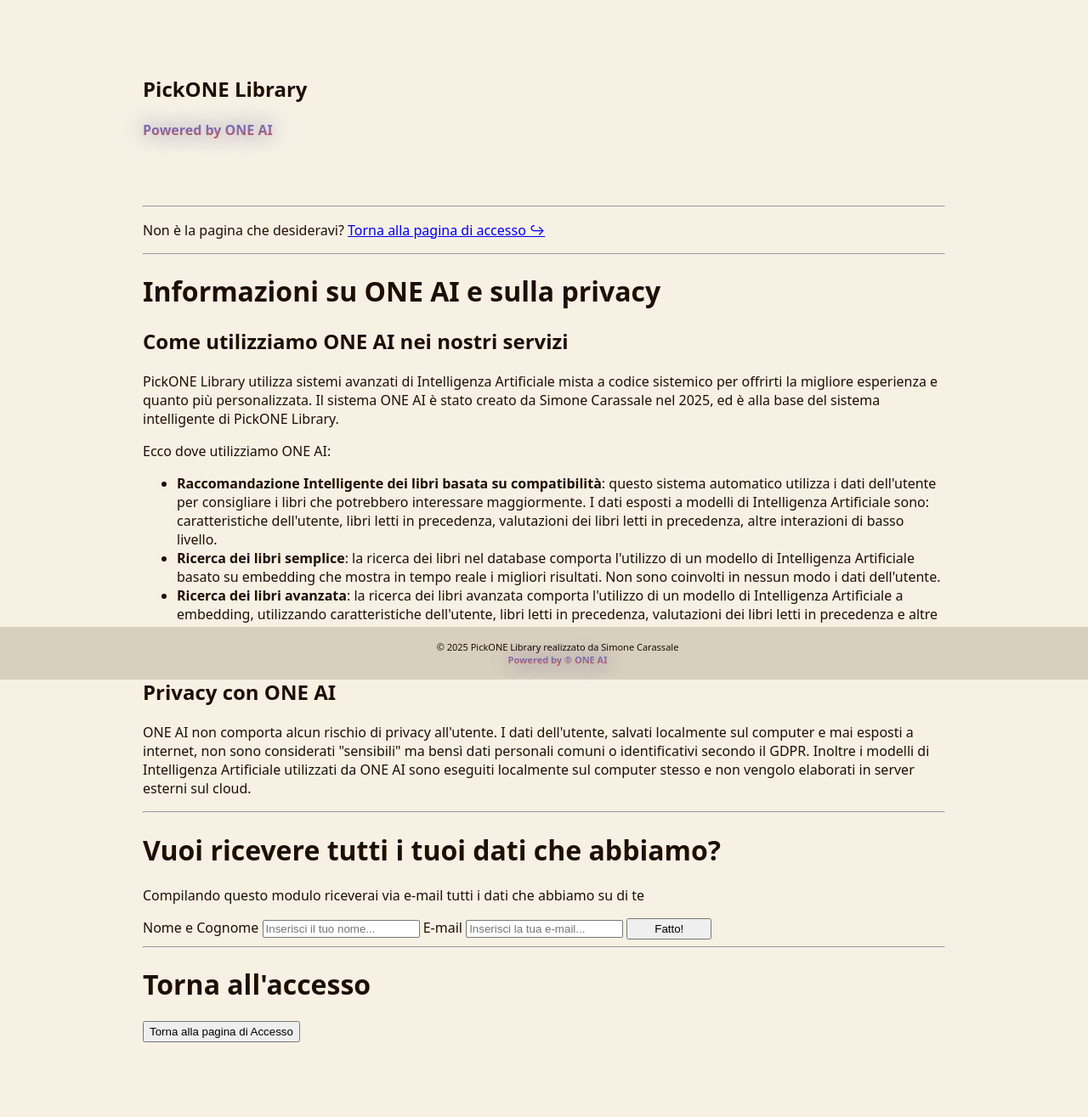
After one commit to Simone-One/PickONE-LIBRARY, a Flask app: page /info in a window 1280 px wide. The commit adds this page. Shown: the whole page at 85% size. Run offline with Flask 3, Linux system fonts and the light colour scheme.

Commit message:
Aggiunte e modifiche del 24/12/25

```diff
--- a/main.py
+++ b/main.py
@@ -1,17 +1,65 @@
 from flask import Flask, render_template, request
+from datetime import date
+import smtplib
+from email.message import EmailMessage
+import os
+
+anno_corrente = str(date.today().year)
 
 app = Flask(__name__)
 
 libri = {"Simone Carassale": {"La Grammatica del Graphic Design": ["74"], "Steve Jobs: una biografia illustrata": ["94"]}}
+NOMI_VALIDI = ["Simone Carassale", "Pietro Mergoni", "Giulia Romano", "Lorenzo Giacché", "Andrea Quercioli", "Alessia Amico", "Simone Metteotti"]
+
+def manda_mail(destinatario, oggetto, testo):
+    try:
+        msg = EmailMessage()
+        msg["From"] = "simone.carassale@gmail.com"
+        msg["To"] = destinatario
+        msg["Subject"] = oggetto
+        msg.set_content(testo)
+
+        with smtplib.SMTP_SSL("smtp.gmail.com", 465) as smtp:
+            smtp.login("simone.carassale@gmail.com", "egzzgiqlpyqouffb")
+            smtp.send_message(msg)
+    except Exception as e:
+        return e
 
 @app.route('/')
 def home():
-    return render_template('home.html')
+    return render_template('home.html', anno_corrente=anno_corrente)
 
 @app.route('/home', methods=['POST'])
 def verify_user():
     name = request.form['name']
+    #PROTOCOLLO DI VERIFICA UTENTE; passaggio alla pagina sucessiva
+    if name in NOMI_VALIDI:
+        #ACCESSO CONSENTITO
+        return render_template('index.html', name=name, libri=libri, anno_corrente=anno_corrente)
+    else:
+        #ACCESSO NON CONSENTITO; ritorno home con errore
+        return render_template('home.html', errore="Nome non valido. Seleziona un nome dalla lista.", anno_corrente=anno_corrente)
 
-    return render_template('index.html', name=name, libri=libri)
+@app.route('/infodati', methods=['POST'])
+def dati():
+    e = None
+    name = request.form['name']
+    email = request.form['email']
+
+    if name in NOMI_VALIDI:
+        informazioni = "Simone Carassale, 3E, altre informazioni"
+        oggetto = "PickONE Library PRIVACY"
+        format_email = f"Ciao {name},\ncome richiesto, ecco tutte le informazioni che PickONE Library ha su di te.\n\n-------------\nINFORMAZIONI: {informazioni}\n-------------\n\nCordiali Saluti,\n© PickONE Library"
+        e = manda_mail(email, oggetto, format_email)
+        if e:
+            return render_template('info.html', errore="Non è stato possibile inviare l'e-mail. Riprova più tardi.", anno_corrente=anno_corrente)
+        else:
+            return render_template('info.html', errore="E-mail inviata correttamente! Controlla la casella di posta.", anno_corrente=anno_corrente)
+    else:
+        return render_template('info.html', errore="Nome non valido. Seleziona un nome dalla lista.", anno_corrente=anno_corrente)
+
+@app.route('/info')
+def info_oneai():
+    return render_template('info.html', anno_corrente=anno_corrente)
 
 app.run(debug=True)
--- a/static/css/style.css
+++ b/static/css/style.css
@@ -13,7 +13,7 @@ h4 {
     display: flex;
 }
 .spazio {
-    padding: 1em;
+    padding: 1.5em;
 }
 .card {
     border: #1e0f03 solid 1px;
@@ -25,3 +25,32 @@ button {
     min-width: 100px;
     min-height: 25px;
 }
+.errore {
+    color: rgb(121, 0, 0);
+}
+.footer-style {
+    position: fixed;
+    left: 0;
+    bottom: 0;
+    width: 100%;
+    font-size: 11px;
+    color: #fff2e6;
+    background-color: rgb(216, 208, 190);  /* colore sfondo footer */
+    color: #1e0f03;               /* colore testo */
+    padding: 16px;
+    text-align: center;
+}
+.footer-gradient {
+    font-weight: bolder;
+    background: linear-gradient(rgb(82, 133, 194), rgb(145, 107, 169), rgb(222, 97, 55)); /* colori del gradiente */
+    -webkit-background-clip: text; /* per Chrome/Safari */
+    background-clip: text;         /* per gli altri browser moderni */
+    color: transparent;            /* rende il testo trasparente così si vede il gradiente */
+    text-shadow:
+        0 0 18px rgba(145, 107, 169, 0.55),
+        0 0 32px rgba(82, 133, 194, 0.45);
+}
+.logo {
+    margin: 0;
+    margin-bottom: 0.1em;
+}
--- /dev/null
+++ b/templates/info.html
@@ -0,0 +1,63 @@
+<!DOCTYPE html>
+<html lang="it">
+<head>
+    <meta charset="UTF-8">
+    <meta name="viewport" content="width=device-width, initial-scale=1.0">
+    <link rel="stylesheet" href="../static/css/style.css">
+    <title>PickONE Library INFO</title>
+</head>
+    {% block content %}
+    <body>
+        <h2 class="logo">PickONE Library</h2>
+        <div class="logo"><h4 class="footer-gradient">Powered by ONE AI</h4></div>
+        <div class="spazio"></div>
+        <hr>
+        <p>Non è la pagina che desideravi? <a href="{{ url_for('home') }}">Torna alla pagina di accesso ↪</a></p>
+        <hr>
+        <h1>Informazioni su ONE AI e sulla privacy</h1>
+        <h2>Come utilizziamo ONE AI nei nostri servizi</h2>
+        <p>PickONE Library utilizza sistemi avanzati di Intelligenza Artificiale mista a codice sistemico per offrirti la migliore esperienza e quanto più personalizzata. Il sistema ONE AI è stato creato da Simone Carassale nel 2025, ed è alla base del sistema intelligente di PickONE Library.</p>
+        <p>Ecco dove utilizziamo ONE AI:</p>
+        <ul>
+            <li><strong>Raccomandazione Intelligente dei libri basata su compatibilità</strong>: questo sistema automatico utilizza i dati dell'utente per consigliare i libri che potrebbero interessare maggiormente. I dati esposti a modelli di Intelligenza Artificiale sono: caratteristiche dell'utente, libri letti in precedenza, valutazioni dei libri letti in precedenza, altre interazioni di basso livello.</li>
+            <li><strong>Ricerca dei libri semplice</strong>: la ricerca dei libri nel database comporta l'utilizzo di un modello di Intelligenza Artificiale basato su embedding che mostra in tempo reale i migliori risultati. Non sono coinvolti in nessun modo i dati dell'utente.</li>
+            <li><strong>Ricerca dei libri avanzata</strong>: la ricerca dei libri avanzata comporta l'utilizzo di un modello di Intelligenza Artificiale a embedding, utilizzando caratteristiche dell'utente, libri letti in precedenza, valutazioni dei libri letti in precedenza e altre interazioni di basso livello, trova una serie di libri adatti alla domanda dell'utente e li invia a un altro modello di Intelligenza Artificiale LLM che li analizza e genera una risposta.</li>
+        </ul>
+        <h2>Privacy con ONE AI</h2>
+        <p>ONE AI non comporta alcun rischio di privacy all'utente. I dati dell'utente, salvati localmente sul computer e mai esposti a internet, non sono considerati "sensibili" ma bensì dati personali comuni o identificativi secondo il GDPR. Inoltre i modelli di Intelligenza Artificiale utilizzati da ONE AI sono eseguiti localmente sul computer stesso e non vengolo elaborati in server esterni sul cloud.</p>
+        <hr>
+        <h1>Vuoi ricevere tutti i tuoi dati che abbiamo?</h1>
+        <p>Compilando questo modulo riceverai via e-mail tutti i dati che abbiamo su di te</p>
+        <form action="{{ url_for('dati') }}" method="post" class="form">
+            <label for="name">Nome e Cognome</label>
+            <input type="text" name="name" id="name" list="nomi" placeholder="Inserisci il tuo nome..." required>
+            <label for="email">E-mail</label>
+            <input type="email" name="email" id="email" placeholder="Inserisci la tua e-mail..." required>
+            <datalist id="nomi">
+                <option value="Simone Carassale"></option>
+                <option value="Pietro Mergoni"></option>
+                <option value="Giulia Romano"></option>
+                <option value="Lorenzo Giacché"></option>
+                <option value="Andrea Quercioli"></option>
+                <option value="Alessia Amico"></option>
+                <option value="Simone Metteotti"></option>
+            </datalist>
+        <button class="button" type="submit">Fatto!</button>
+        </form>
+        {% if errore %}
+            <p class="errore">{{ errore }}</p>
+        {% endif %}
+        <hr>
+        <h1>Torna all'accesso</h1>
+        <a href="{{ url_for('home') }}"><button class="button">Torna alla pagina di Accesso</button></a>
+        <div class="footer-style">
+            <footer class="site-footer">
+                © {{ anno_corrente }} PickONE Library realizzato da Simone Carassale
+            </footer>
+            <footer class="footer-gradient">
+                Powered by ® ONE AI
+            </footer>
+        </div>
+    </body>
+    {% endblock %}
+</html>
```
Also changed, not shown: templates/errore.html (added, +26 -0 lines), templates/home.html (+16 -3 lines), templates/index.html (+14 -4 lines), templates/modello.html (added, +26 -0 lines), test.py (added, +24 -0 lines).
